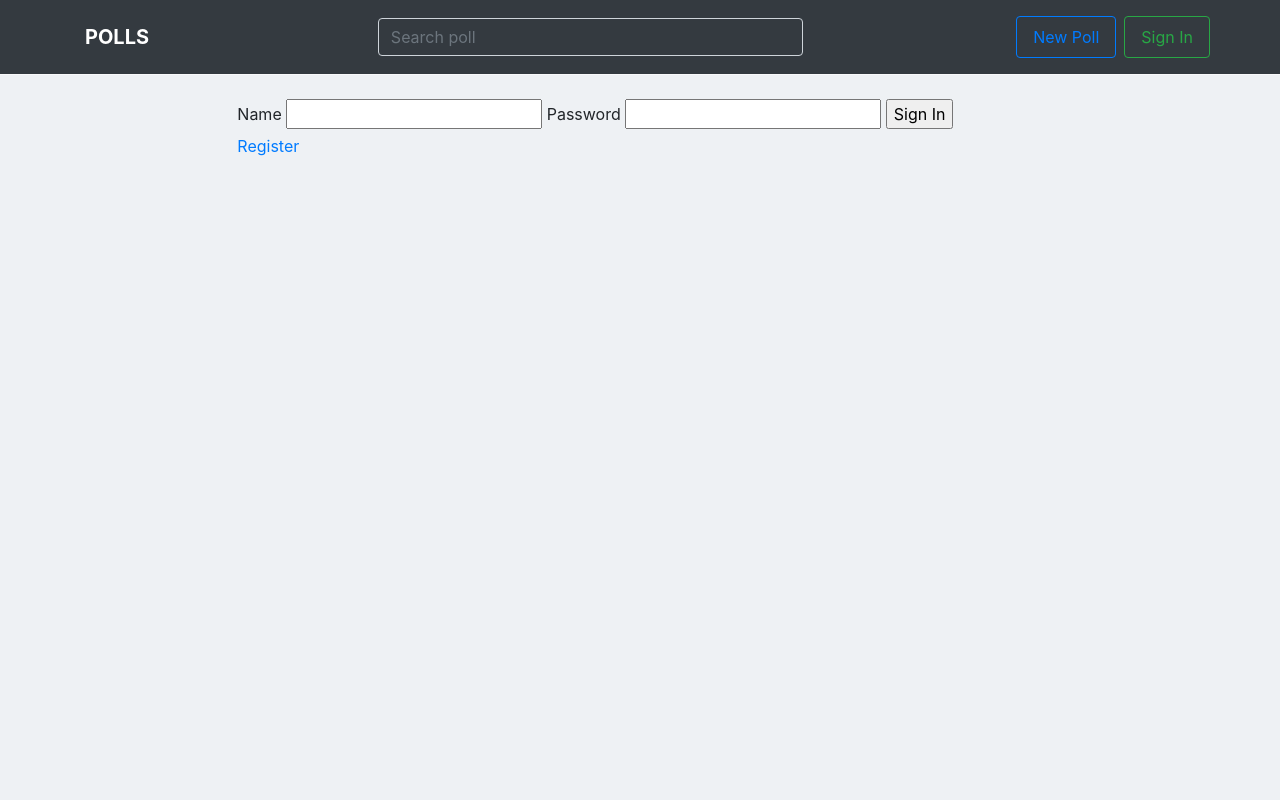
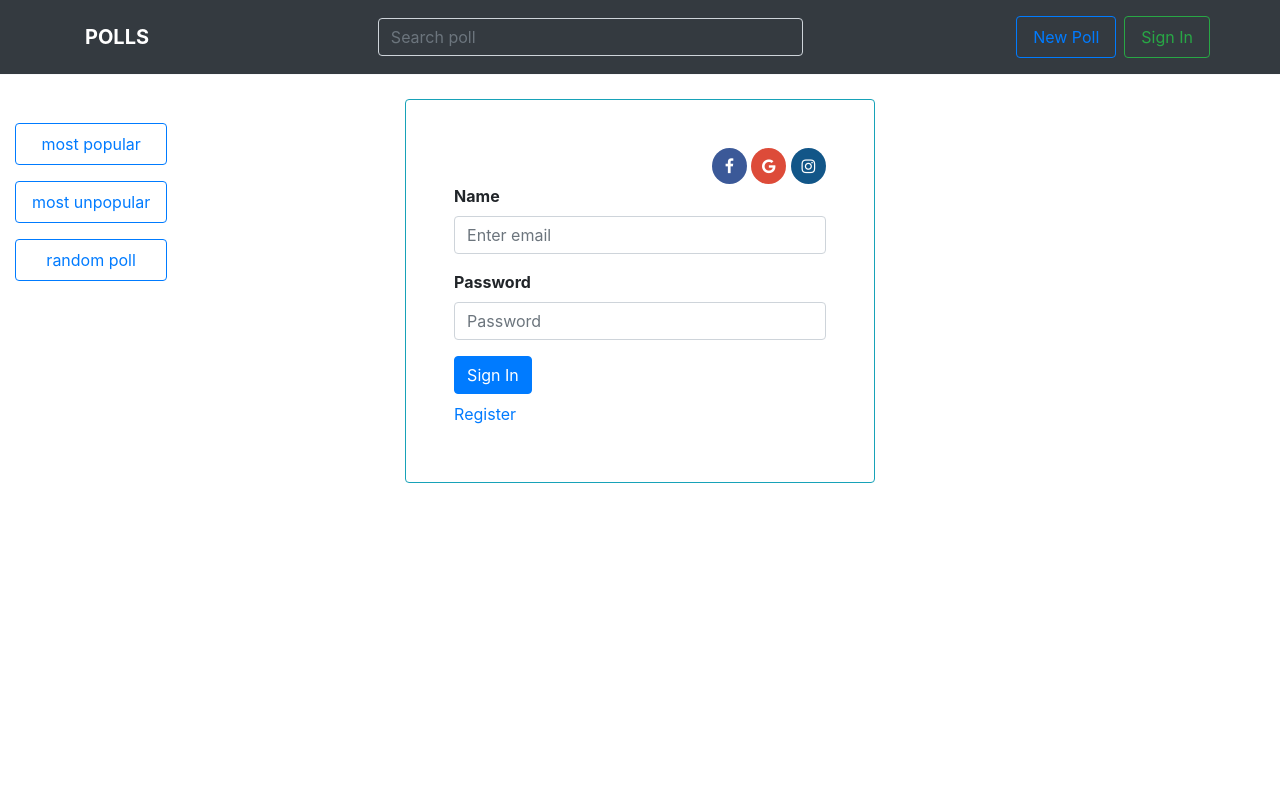
Before and after one commit to BBohdanBB/VotingSystem, a Django app: page /polls/login/ in a window 1280 px wide. Run offline with Django 3.2, Linux system fonts and the light colour scheme; some libraries are stand-ins or nearby versions.

Commit message:
style login page

```diff
--- a/polls/static/polls/post_summary_style.css
+++ b/polls/static/polls/post_summary_style.css
@@ -1,6 +1,7 @@
 .leftspace{
     padding-left: 70px !important;
 }
+
 .icon{
     width: 50px;
     height: 50px;
--- /dev/null
+++ b/polls/static/polls/socials-style.css
@@ -0,0 +1,31 @@
+
+.fa {
+    border-radius: 50%;
+    width: 35px;
+    padding: 10px;
+    font-size: 20px;
+    text-align: center;
+    text-decoration: none;
+}
+
+.fa:hover {
+    opacity: 0.7;
+    text-decoration: none;
+    color: white;
+}
+
+.fa-facebook {
+    background: #3B5998;
+    color: white;
+}
+
+.fa-google {
+    background: #dd4b39;
+    color: white;
+}
+
+.fa-instagram {
+    background: #125688;
+    color: white;
+
+}
--- a/polls/templates/polls/layout.html
+++ b/polls/templates/polls/layout.html
@@ -1,13 +1,15 @@
 <!DOCTYPE html>
-<html lang="en">
+<html lang="en" style="min-height: 100%">
 <head>
     <meta charset="UTF-8">
     <title>Polls</title>
     <link href="https://stackpath.bootstrapcdn.com/bootstrap/4.1.1/css/bootstrap.min.css" rel="stylesheet" integrity="sha384-WskhaSGFgHYWDcbwN70/dfYBj47jz9qbsMId/iRN3ewGhXQFZCSftd1LZCfmhktB" crossorigin="anonymous">
     {% load static %}
     <link rel="stylesheet" type="text/css" href="{% static 'polls/post_summary_style.css' %}" />
+    <link rel="stylesheet" type="text/css" href="{% static 'polls/socials-style.css' %}" />
+    <link rel="stylesheet" href="https://cdnjs.cloudflare.com/ajax/libs/font-awesome/4.7.0/css/font-awesome.min.css">
 </head>
-<body class="mh-100" style="height: 100vh; background-color:#eef1f4">
+<body>
     <nav class="navbar navbar-expand-lg navbar-dark bg-dark border-bottom border-light sticky-top p-lg-3">
         <div class="container pr-lg-0">
             <a class="navbar-brand font-weight-bold" href="{% url 'polls:index' %}">POLLS</a>
@@ -27,12 +29,17 @@
                 {% endif %}
             </div>
         </div>
+
     </nav>
 
-    <div class="container mw-100 mh-100" >
+    <div class="container mw-100" >
         <div class="row">
-            <div class="col-2">
-
+            <div class="col-2 " >
+                <div class="my-3 py-3" style="position: fixed;">
+                    <a class="nav-link btn btn-outline-primary my-3" href="/polls/popular/">most popular</a>
+                    <a class="nav-link btn btn-outline-primary my-3" href="/polls/unpopular/">most unpopular</a>
+                    <a class="nav-link btn btn-outline-primary" href="/polls/random/">random poll</a>
+                </div>
             </div>
             <div class="col-8 p-lg-4">
                 {% block content %}
--- a/polls/templates/polls/login.html
+++ b/polls/templates/polls/login.html
@@ -1,18 +1,33 @@
 {% extends 'polls/layout.html' %}
 
 {% block content %}
-    <div class="">
-        <form action="/polls/login/" method="post">
-            {% csrf_token %}
-            <label for="username">Name</label>
-            <input type="text" name="username" id="username">
-            <label for="password">Password</label>
-            <input type="password" name="password" id="password">
-            {% if login_error %}
-                <label class="">{{ login_error }}</label>
-            {% endif %}
-            <input class="" type="submit" value="Sign In">
-            <div class=""><a href="/polls/register/">Register</a></div>
-        </form>
+    <div class="col-7 mx-auto bg-white p-5 border border-info rounded">
+    <div>
+        <div class="text-right">
+            <a href="#" class="fa fa-facebook"></a>
+            <a href="#" class="fa fa-google"></a>
+            <a href="#" class="fa fa-instagram"></a>
+        </div>
+    </div>
+    <form action="/polls/login/" method="post" class=" mx-a">
+        {% csrf_token %}
+        <div class="form-group">
+            <label for="username" class="font-weight-bold">Name</label>
+            <input type="text" class="form-control" name="username" id="username" placeholder="Enter email">
+        </div>
+        <div class="form-group">
+            <label for="password" class="font-weight-bold">Password</label>
+            <input type="password" name="password" class="form-control" id="password" placeholder="Password">
+        </div>
+        <p>
+        {% if login_error %}
+            <label class="text-danger">{{ login_error }}</label>
+        {% endif %}
+        </p>
+        <button type="submit" class="btn btn-primary">Sign In</button>
+    </form>
+    <div class="my-2">
+        <a href="/polls/register/">Register</a>
+    </div>
     </div>
 {% endblock %}
--- a/polls/templates/polls/reg_form.html
+++ b/polls/templates/polls/reg_form.html
@@ -1,6 +1,10 @@
+{% extends 'polls/layout.html' %}
 
+{% block content %}
 <form method="post">
     {% csrf_token %}
     {{ form.as_p }}
     <button type="submit">Register</button>
 </form>
+
+{% endblock %}
```
